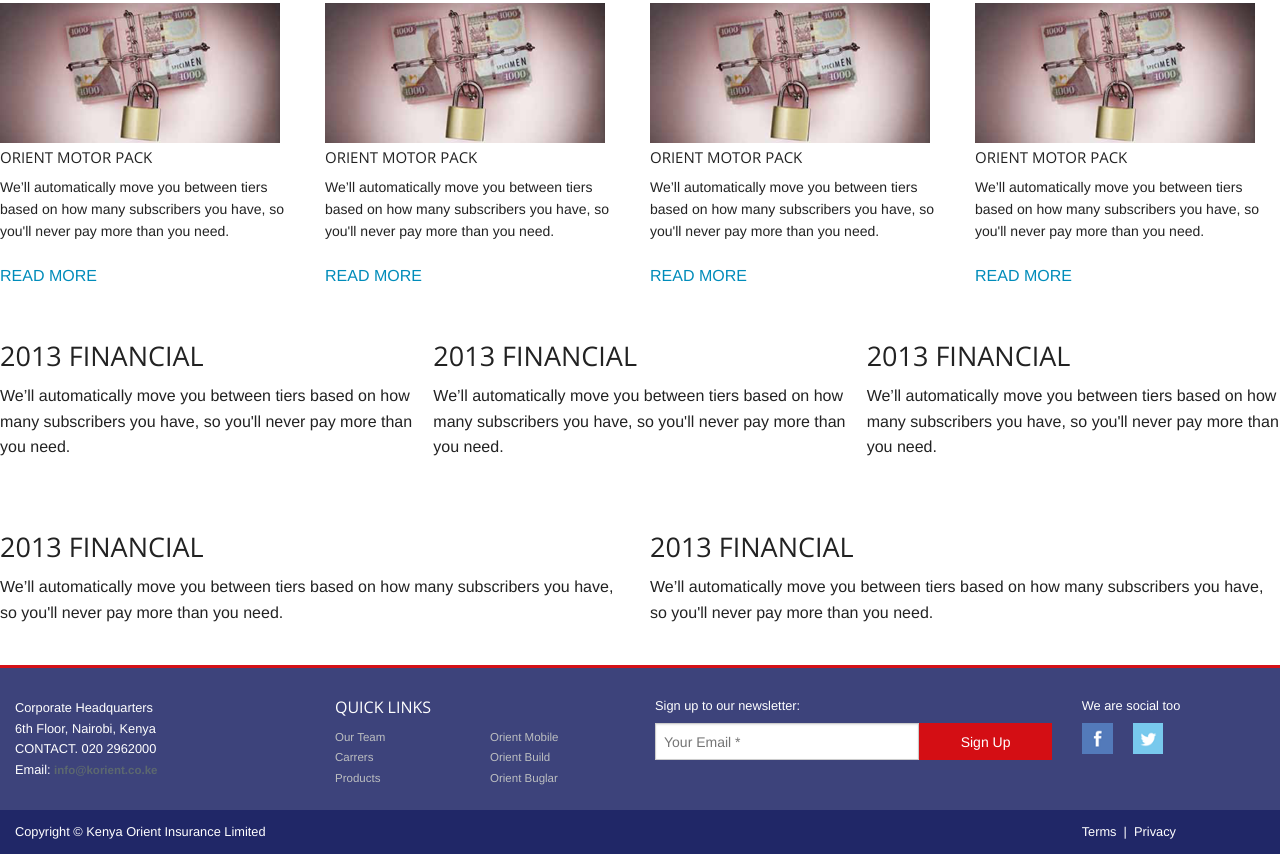
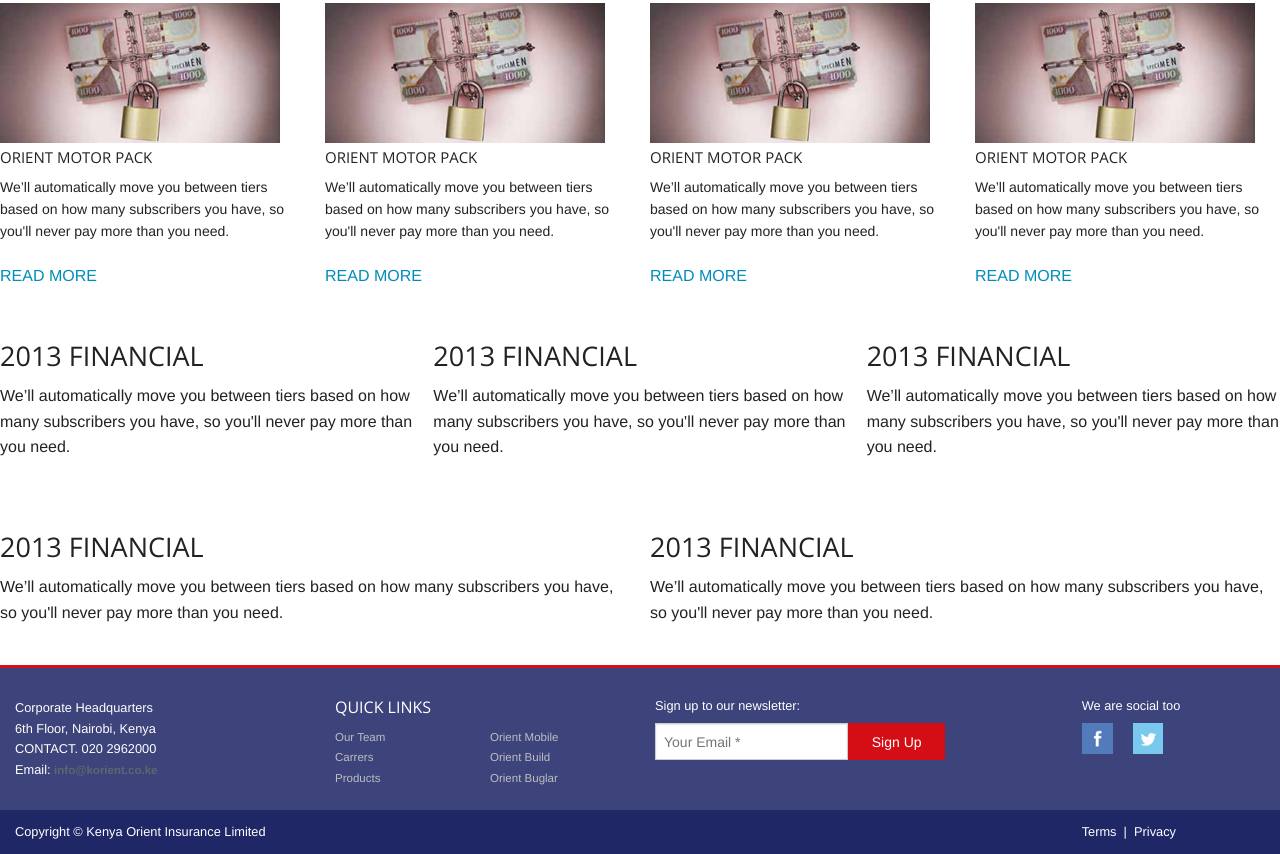
Before and after one commit to kimenye/koil, a website: page index.html in a window 1280 px wide. Shown: the part 693-1547 px from the top of the page. Drawn offline with nearby package versions, Linux system fonts and the light colour scheme.

Commit message:
resized subscribe form

```diff
--- a/index.html
+++ b/index.html
@@ -224,7 +224,7 @@
                 </li>
               </ul>
             </div>
-            <div class="large-4 columns">
+            <div class="large-3 columns">
               <p>Sign up to our newsletter:</p>
               <form>
                 <div class="row collapse">
@@ -237,6 +237,7 @@
                 </div>
               </form>
             </div>
+            <div class="large-1 columns">&nbsp;</div>
             <div class="large-2 columns">
               <p>
                 We are social too
```
Also changed, not shown: 1 other file.
